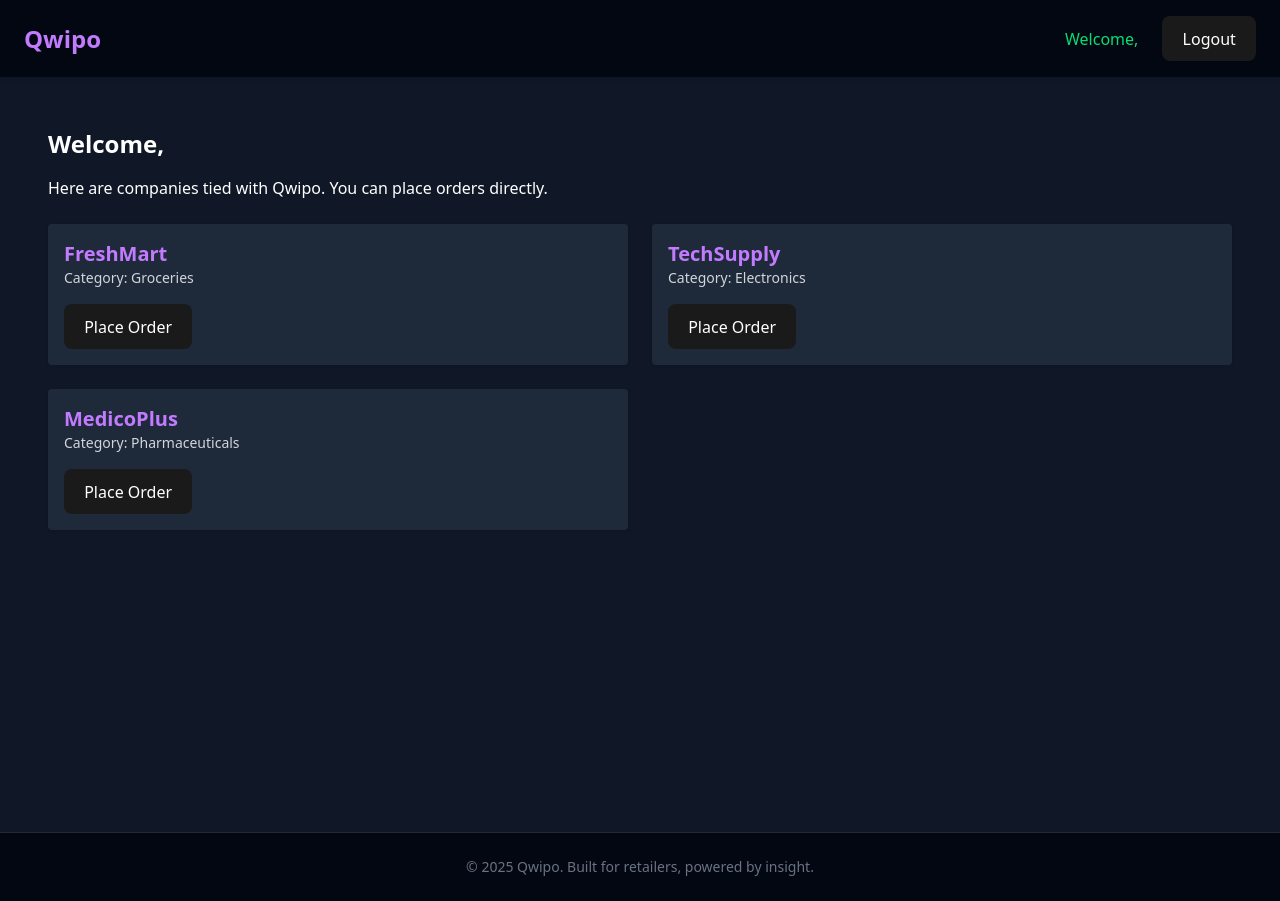
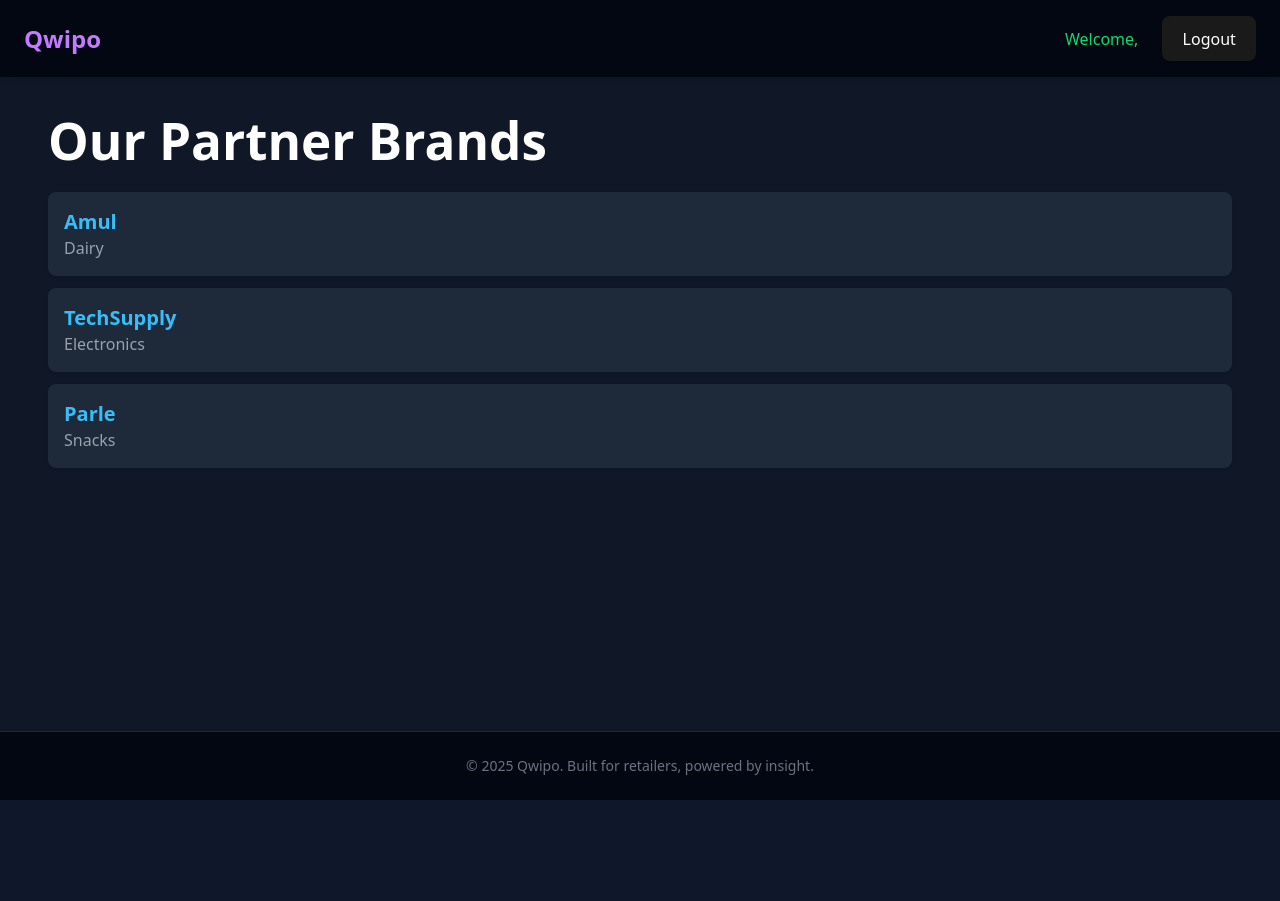
Before and after one commit to pksagar0512/Qwipo, a React (Vite) app in the folder apps/Client/: page /profile in a window 1280 px wide. After the commit the page ends 800 px from the top, so only its background shows below. Built offline with nearby package versions, Linux system fonts and the light colour scheme.

Commit message:
proper structured project/implementyation for profile

```diff
--- a/apps/Client/src/App.jsx
+++ b/apps/Client/src/App.jsx
@@ -10,7 +10,8 @@
 import Contact from "./pages/Contact.jsx";
 import Login from "./pages/Login.jsx";
 import Register from "./pages/Register.jsx";
-import Profile from "./pages/Profile.jsx"; // ✅ Added
+import Profile from "./pages/Profile.jsx";
+import BrandProducts from "./pages/BrandProducts.jsx"; // ✅ New
 
 function App() {
   return (
@@ -26,7 +27,8 @@
           <Route path="/contact" element={<Contact />} />
           <Route path="/login" element={<Login />} />
           <Route path="/register" element={<Register />} />
-          <Route path="/profile" element={<Profile />} /> {/* ✅ Added */}
+          <Route path="/profile" element={<Profile />} />
+          <Route path="/brand/:brandName" element={<BrandProducts />} /> {/* ✅ New */}
         </Routes>
       </MainLayout>
     </Router>
--- /dev/null
+++ b/apps/Client/src/pages/BrandProducts.jsx
@@ -0,0 +1,44 @@
+import { useLocation, useNavigate } from "react-router-dom";
+
+export default function BrandProducts() {
+  const location = useLocation();
+  const navigate = useNavigate();
+  const brand = location.state?.brand;
+
+  if (!brand) {
+    return (
+      <div className="p-6">
+        <p className="text-red-400">No brand selected.</p>
+        <button
+          onClick={() => navigate("/profile")}
+          className="mt-4 px-4 py-2 bg-blue-600 rounded hover:bg-blue-500"
+        >
+          Go Back
+        </button>
+      </div>
+    );
+  }
+
+  return (
+    <div className="p-6">
+      <button
+        onClick={() => navigate(-1)}
+        className="mb-4 px-4 py-2 bg-gray-700 rounded hover:bg-gray-600"
+      >
+        ← Back
+      </button>
+      <h1 className="text-3xl font-bold mb-4">{brand.name} Products</h1>
+      <div className="grid grid-cols-1 md:grid-cols-2 lg:grid-cols-3 gap-6">
+        {brand.products.map((product) => (
+          <div
+            key={product.name}
+            className="p-4 bg-gray-800 rounded-lg shadow hover:scale-105 transition"
+          >
+            <h2 className="text-xl font-semibold">{product.name}</h2>
+            <p className="text-gray-400">Price: ₹{product.price}</p>
+          </div>
+        ))}
+      </div>
+    </div>
+  );
+}
--- a/apps/Client/src/pages/Login.jsx
+++ b/apps/Client/src/pages/Login.jsx
@@ -1,4 +1,4 @@
-import React, { useState } from "react";
+import React, { useState, useEffect } from "react";
 import { useNavigate } from "react-router-dom";
 import useAuth from "../hooks/useAuth";
 
@@ -8,7 +8,17 @@
 
   const [email, setEmail] = useState("");
   const [password, setPassword] = useState("");
+  const [otp, setOtp] = useState("");
+  const [step, setStep] = useState(1);
   const [message, setMessage] = useState("");
+  const [showResend, setShowResend] = useState(false);
+
+  useEffect(() => {
+    if (step === 2) {
+      const timer = setTimeout(() => setShowResend(true), 60000); // show after 1 min
+      return () => clearTimeout(timer);
+    }
+  }, [step]);
 
   const handleLogin = async (e) => {
     e.preventDefault();
@@ -23,12 +33,9 @@
       const data = await res.json();
 
       if (res.ok) {
-        setUser(data);
-        localStorage.setItem("user", JSON.stringify(data));
-        setMessage(`Welcome back, ${data.name}!`);
-        setTimeout(() => {
-          navigate("/profile");
-        }, 2000);
+        setMessage("OTP sent via SMS to your registered mobile number");
+        setStep(2);
+        setShowResend(false);
       } else {
         setMessage(data.message || "Login failed");
       }
@@ -38,15 +45,113 @@
     }
   };
 
+  const handleOtpVerify = async (e) => {
+    e.preventDefault();
+
+    try {
+      const res = await fetch("http://localhost:5000/api/users/verify-login-otp", {
+        method: "POST",
+        headers: { "Content-Type": "application/json" },
+        body: JSON.stringify({ email, otp }),
+      });
+
+      const data = await res.json();
+
+      if (res.ok) {
+        setUser(data);
+        localStorage.setItem("user", JSON.stringify(data));
+        setMessage(`Welcome back, ${data.name}!`);
+        setTimeout(() => {
+          navigate("/profile");
+        }, 2000);
+      } else {
+        setMessage(data.message || "OTP verification failed");
+      }
+    } catch (err) {
+      console.error(err);
+      setMessage("Server error during OTP verification.");
+    }
+  };
+
+  const handleResendOtp = async () => {
+    try {
+      const res = await fetch("http://localhost:5000/api/users/login", {
+        method: "POST",
+        headers: { "Content-Type": "application/json" },
+        body: JSON.stringify({ email, password }),
+      });
+
+      const data = await res.json();
+
+      if (res.ok) {
+        setMessage("OTP resent via SMS");
+        setShowResend(false);
+      } else {
+        setMessage(data.message || "Failed to resend OTP");
+      }
+    } catch (err) {
+      console.error(err);
+      setMessage("Server error while resending OTP.");
+    }
+  };
+
   return (
     <div className="flex justify-center items-center min-h-screen bg-gray-900">
-      <form onSubmit={handleLogin} className="bg-gray-700 p-8 rounded-lg w-full max-w-md">
-        <h2 className="text-2xl font-bold mb-6 text-white text-center">Login</h2>
+      <form
+        onSubmit={step === 1 ? handleLogin : handleOtpVerify}
+        className="bg-gray-700 p-8 rounded-lg w-full max-w-md"
+      >
+        <h2 className="text-2xl font-bold mb-6 text-white text-center">
+          {step === 1 ? "Login" : "Enter OTP"}
+        </h2>
 
-        <input type="email" placeholder="Email" value={email} onChange={(e) => setEmail(e.target.value)} className="w-full mb-4 px-4 py-2 rounded bg-gray-800 text-white" required />
-        <input type="password" placeholder="Password" value={password} onChange={(e) => setPassword(e.target.value)} className="w-full mb-4 px-4 py-2 rounded bg-gray-800 text-white" required />
+        {step === 1 ? (
+          <>
+            <input
+              type="email"
+              placeholder="Email"
+              value={email}
+              onChange={(e) => setEmail(e.target.value)}
+              className="w-full mb-4 px-4 py-2 rounded bg-gray-800 text-white"
+              required
+            />
+            <input
+              type="password"
+              placeholder="Password"
+              value={password}
+              onChange={(e) => setPassword(e.target.value)}
+              className="w-full mb-4 px-4 py-2 rounded bg-gray-800 text-white"
+              required
+            />
+          </>
+        ) : (
+          <>
+            <input
+              type="text"
+              placeholder="Enter OTP"
+              value={otp}
+              onChange={(e) => setOtp(e.target.value)}
+              className="w-full mb-4 px-4 py-2 rounded bg-gray-800 text-white"
+              required
+            />
+            {showResend && (
+              <button
+                type="button"
+                onClick={handleResendOtp}
+                className="w-full bg-yellow-500 py-2 rounded text-white font-semibold hover:bg-yellow-600 mb-4"
+              >
+                Resend OTP
+              </button>
+            )}
+          </>
+        )}
 
-        <button type="submit" className="w-full bg-purple-500 py-2 rounded text-white font-semibold hover:bg-purple-600">Login</button>
+        <button
+          type="submit"
+          className="w-full bg-purple-500 py-2 rounded text-white font-semibold hover:bg-purple-600"
+        >
+          {step === 1 ? "Send OTP" : "Verify OTP"}
+        </button>
 
         {message && <p className="mt-4 text-center text-green-400">{message}</p>}
       </form>
--- a/apps/Client/src/pages/Profile.jsx
+++ b/apps/Client/src/pages/Profile.jsx
@@ -1,32 +1,56 @@
-import useAuth from "../hooks/useAuth";
+import { Link } from "react-router-dom";
 
-const Profile = () => {
-  const { user } = useAuth();
+const partnerCompanies = [
+  {
+    name: "Amul",
+    category: "Dairy",
+    products: [
+      { name: "Butter", price: 50 },
+      { name: "Cheese", price: 120 },
+      { name: "Milk", price: 30 },
+      { name: "Paneer", price: 200 },
+    ],
+  },
+  {
+    name: "TechSupply",
+    category: "Electronics",
+    products: [
+      { name: "Laptop", price: 50000 },
+      { name: "Mouse", price: 800 },
+      { name: "Keyboard", price: 1200 },
+      { name: "Monitor", price: 10000 },
+    ],
+  },
+  {
+    name: "Parle",
+    category: "Snacks",
+    products: [
+      { name: "Parle-G Biscuits", price: 10 },
+      { name: "Monaco", price: 20 },
+      { name: "KrackJack", price: 30 },
+      { name: "Hide & Seek", price: 50 },
+    ],
+  },
+];
 
-  const companies = [
-    { name: "FreshMart", category: "Groceries" },
-    { name: "TechSupply", category: "Electronics" },
-    { name: "MedicoPlus", category: "Pharmaceuticals" },
-  ];
-
+export default function Profile() {
   return (
-    <div className="pt-24 p-6 text-white bg-gray-900 min-h-screen">
-      <h2 className="text-2xl font-bold mb-4">Welcome, {user?.name}</h2>
-      <p className="mb-6">Here are companies tied with Qwipo. You can place orders directly.</p>
-
-      <div className="grid grid-cols-1 md:grid-cols-2 gap-6">
-        {companies.map((company, index) => (
-          <div key={index} className="bg-gray-800 p-4 rounded shadow">
-            <h3 className="text-xl font-semibold text-purple-400">{company.name}</h3>
-            <p className="text-sm text-gray-300">Category: {company.category}</p>
-            <button className="mt-4 bg-emerald-500 px-4 py-2 rounded text-white hover:bg-emerald-600">
-              Place Order
-            </button>
-          </div>
+    <div className="p-6 pt-20">   {/* added pt-20 */}
+      <h1 className="text-3xl font-bold mb-6">Our Partner Brands</h1>
+      <ul className="space-y-3">
+        {partnerCompanies.map((brand) => (
+          <li key={brand.name}>
+            <Link
+              to={`/brand/${brand.name.toLowerCase()}`}
+              state={{ brand }}
+              className="block p-4 bg-gray-800 rounded-lg shadow hover:bg-gray-700 transition"
+            >
+              <h2 className="text-xl font-semibold">{brand.name}</h2>
+              <p className="text-gray-400">{brand.category}</p>
+            </Link>
+          </li>
         ))}
-      </div>
+      </ul>
     </div>
   );
-};
-
-export default Profile;
+}
```
Also changed, not shown: 2 other files (tests, documents, lock files or other folders).
